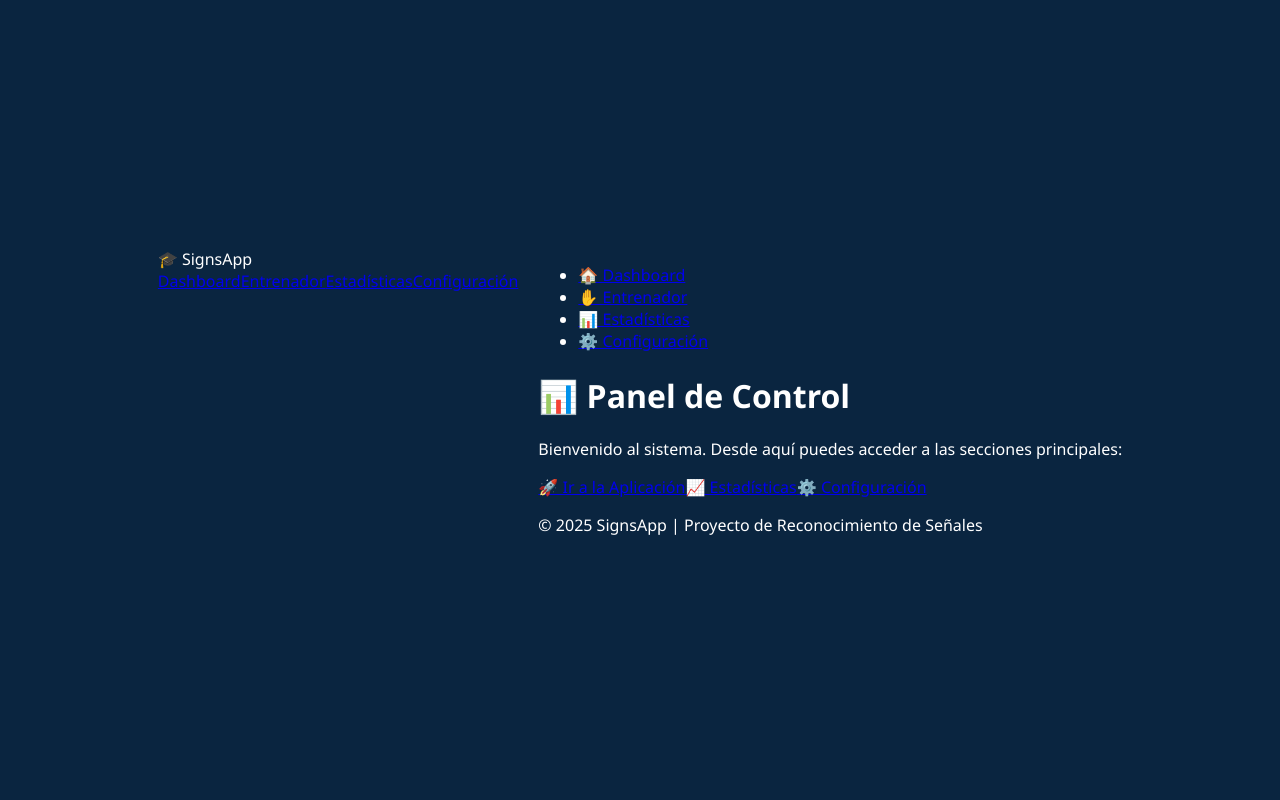
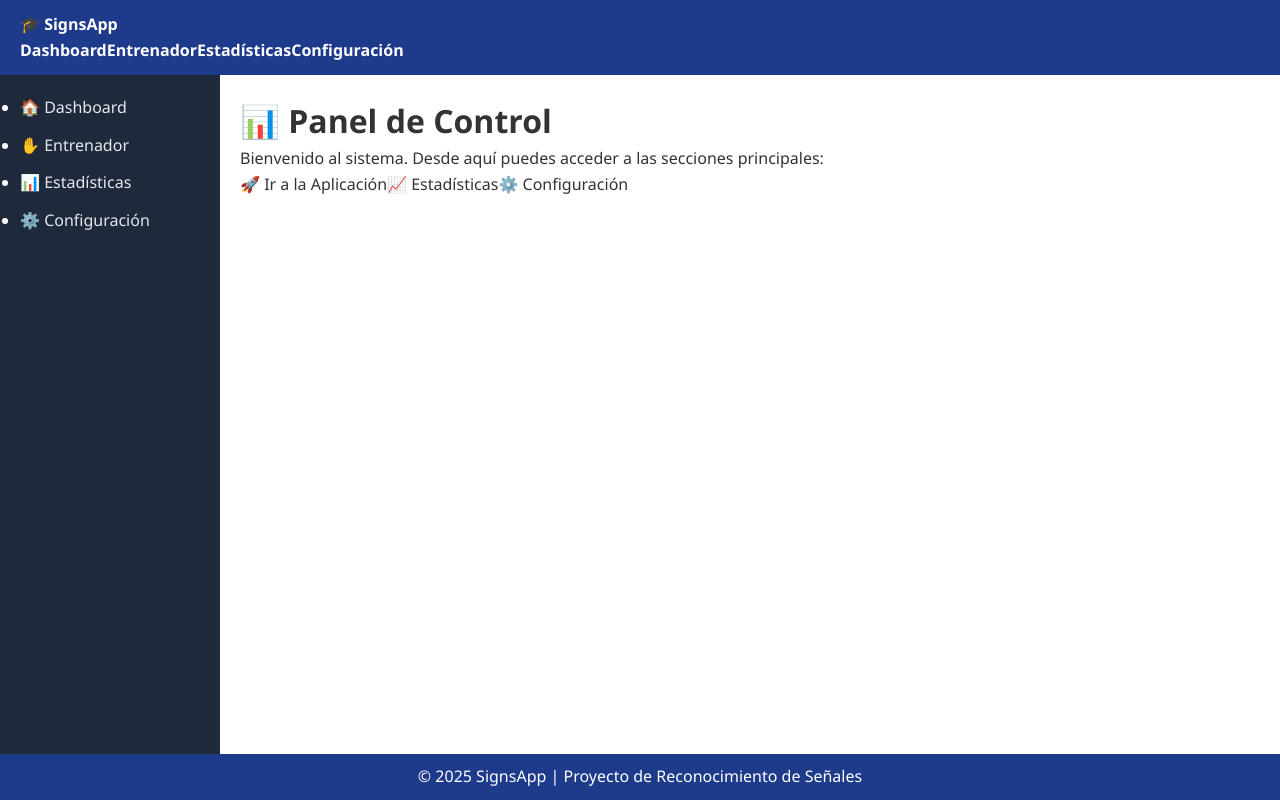
Before and after one commit to aguilarjordy/FINAL, a React (Vite) app in the folder frontend/: page / in a window 1280 px wide. Built offline with nearby package versions, Linux system fonts and the light colour scheme.

Commit message:
cambios diseño

```diff
--- a/frontend/src/layouts/MainLayout.jsx
+++ b/frontend/src/layouts/MainLayout.jsx
@@ -3,23 +3,19 @@ import { Outlet } from "react-router-dom";
 import Navbar from "../components/Navbar";
 import Sidebar from "../components/Sidebar";
 import Footer from "../components/Footer";
+import "../styles/dashboard.css"; // 🎯 Importa SOLO estilos del dashboard
 
 const MainLayout = () => {
   return (
-    <div className="app-container">
-      {/* 🔹 Barra superior */}
+    <div className="layout-container">
       <Navbar />
-
-      <div className="app-body">
-        {/* 🔹 Barra lateral */}
+      <div className="layout-content">
         <Sidebar />
-
-        {/* 🔹 Contenido principal */}
-        <main className="main-content">
+        <main className="layout-main">
           <Outlet />
-          <Footer />
         </main>
       </div>
+      <Footer />
     </div>
   );
 };
--- a/frontend/src/pages/App.jsx
+++ b/frontend/src/pages/App.jsx
@@ -1,5 +1,6 @@
 // src/pages/App.jsx
 import React, { useRef, useEffect, useState } from "react";
+import "../styles/app.css"; // 🎯 Importa SOLO los estilos de App
 
 const VOCALS = ["A", "E", "I", "O", "U"];
 const MAX_PER_LABEL = 100;
--- /dev/null
+++ b/frontend/src/styles/app.css
@@ -0,0 +1,124 @@
+/* 🎯 Estilos exclusivos de App.jsx */
+
+.container {
+  display: flex;
+  flex-direction: row;
+  justify-content: space-between;
+  padding: 20px;
+  height: 100vh;
+  background: linear-gradient(135deg, #0f172a, #1e3a8a, #0284c7);
+  color: white;
+  font-family: Arial, sans-serif;
+}
+
+.left, .right {
+  flex: 1;
+  margin: 10px;
+  padding: 20px;
+  background: rgba(255, 255, 255, 0.08);
+  border-radius: 12px;
+  box-shadow: 0 4px 12px rgba(0, 0, 0, 0.4);
+}
+
+.card-title {
+  font-size: 20px;
+  font-weight: bold;
+  margin-bottom: 10px;
+  color: #facc15;
+}
+
+.video-wrap {
+  position: relative;
+  width: 100%;
+  height: 360px;
+  border: 2px solid #06b6d4;
+  border-radius: 12px;
+  overflow: hidden;
+  background: black;
+}
+
+video {
+  width: 100%;
+  height: 100%;
+  object-fit: cover;
+}
+
+.overlay-canvas {
+  position: absolute;
+  top: 0;
+  left: 0;
+}
+
+.controls {
+  margin-top: 15px;
+  display: flex;
+  gap: 10px;
+}
+
+.button {
+  padding: 8px 14px;
+  border: none;
+  border-radius: 6px;
+  background-color: #06b6d4;
+  color: white;
+  font-weight: bold;
+  cursor: pointer;
+  transition: background 0.2s;
+}
+
+.button:hover {
+  background-color: #0891b2;
+}
+
+.button.red {
+  background-color: #dc2626;
+}
+
+.button.red:hover {
+  background-color: #b91c1c;
+}
+
+.button.gray {
+  background-color: #6b7280;
+}
+
+.button.gray:hover {
+  background-color: #4b5563;
+}
+
+.small {
+  font-size: 14px;
+  margin-top: 10px;
+  color: #d1d5db;
+}
+
+.prediction-box {
+  margin-top: 12px;
+  padding: 12px;
+  background: rgba(6, 182, 212, 0.2);
+  border: 1px solid #06b6d4;
+  border-radius: 6px;
+  font-size: 18px;
+  font-weight: bold;
+  text-align: center;
+}
+
+.label-row {
+  display: flex;
+  justify-content: space-between;
+  margin-bottom: 6px;
+}
+
+.progress {
+  width: 100%;
+  height: 10px;
+  background: #1e293b;
+  border-radius: 5px;
+  overflow: hidden;
+}
+
+.progress-inner {
+  height: 100%;
+  background: #06b6d4;
+  transition: width 0.3s ease-in-out;
+}
--- /dev/null
+++ b/frontend/src/styles/dashboard.css
@@ -0,0 +1,53 @@
+/* 🎯 Estilos exclusivos para Dashboard y MainLayout */
+
+.layout-container {
+  display: flex;
+  flex-direction: column;
+  min-height: 100vh;
+  background: #f9fafb;
+  font-family: "Segoe UI", Tahoma, Geneva, Verdana, sans-serif;
+}
+
+.layout-content {
+  display: flex;
+  flex: 1;
+}
+
+.layout-main {
+  flex: 1;
+  padding: 20px;
+  background: white;
+}
+
+.navbar {
+  background: #1e3a8a;
+  color: white;
+  padding: 12px 20px;
+  font-weight: bold;
+}
+
+.sidebar {
+  width: 220px;
+  background: #1e293b;
+  color: white;
+  padding: 20px;
+}
+
+.sidebar a {
+  display: block;
+  margin-bottom: 12px;
+  color: #e5e7eb;
+  text-decoration: none;
+  font-weight: 500;
+}
+
+.sidebar a:hover {
+  color: #06b6d4;
+}
+
+.footer {
+  background: #1e3a8a;
+  color: white;
+  padding: 10px;
+  text-align: center;
+}
--- a/frontend/src/styles/styles.css
+++ b/frontend/src/styles/styles.css
@@ -1,153 +1,35 @@
-/* === Estilos globales === */
-body {
+/* ===================== */
+/* 🌐 ESTILOS GLOBALES */
+/* ===================== */
+
+* {
   margin: 0;
-  font-family: "Segoe UI", Tahoma, Geneva, Verdana, sans-serif;
-  background: #0a2540; /* Fondo azul oscuro */
-  color: #fff;
-  height: 100vh;
-  display: flex;
-  justify-content: center;
-  align-items: center;
+  padding: 0;
+  box-sizing: border-box;
 }
 
-button {
-  cursor: pointer;
-  border: none;
-  outline: none;
+body {
+  font-family: 'Poppins', sans-serif;
+  background: #f4f6f9;
+  color: #333;
+  line-height: 1.6;
 }
 
-/* === Contenedor principal === */
-.app-container {
-  display: flex;
-  gap: 20px;
-  padding: 20px;
-  max-width: 1200px;
-  width: 100%;
+/* Links */
+a {
+  text-decoration: none;
+  color: inherit;
 }
 
-/* === Tarjetas (paneles) === */
-.card {
-  background: #102a43;
-  border-radius: 12px;
-  padding: 20px;
-  flex: 1;
+/* Botones básicos */
+button {
+  font-family: inherit;
+  cursor: pointer;
+}
+
+/* Contenedor raíz para toda la app */
+#root {
+  min-height: 100vh;
   display: flex;
   flex-direction: column;
-  box-shadow: 0 4px 15px rgba(0, 0, 0, 0.3);
 }
-
-.card-title {
-  font-size: 1.4rem;
-  font-weight: bold;
-  margin-bottom: 10px;
-  color: #61dafb;
-}
-
-.subtitle {
-  font-size: 0.9rem;
-  color: #ccc;
-  margin-bottom: 15px;
-}
-
-/* === Video y canvas === */
-.video-container {
-  position: relative;
-  width: 100%;
-  aspect-ratio: 4 / 3;
-  background: black;
-  border-radius: 10px;
-  overflow: hidden;
-}
-
-.video-container video,
-.video-container canvas {
-  position: absolute;
-  top: 0;
-  left: 0;
-  width: 100%;
-  height: 100%;
-}
-
-.overlay-canvas {
-  pointer-events: none;
-}
-
-/* === Botones === */
-.controls,
-.btn-group {
-  margin-top: 15px;
-  display: flex;
-  gap: 10px;
-  flex-wrap: wrap;
-}
-
-.btn {
-  padding: 8px 14px;
-  border-radius: 8px;
-  font-size: 0.9rem;
-  font-weight: bold;
-  transition: 0.2s ease;
-}
-
-.btn-blue {
-  background: #3b82f6;
-  color: #fff;
-}
-.btn-blue:hover {
-  background: #2563eb;
-}
-
-.btn-orange {
-  background: #f59e0b;
-  color: #fff;
-}
-.btn-orange:hover {
-  background: #d97706;
-}
-
-.btn-gray {
-  background: #6b7280;
-  color: #fff;
-}
-.btn-gray:hover {
-  background: #4b5563;
-}
-
-/* === Barra de progreso === */
-.collect-box {
-  margin-bottom: 15px;
-}
-
-.label-row {
-  display: flex;
-  justify-content: space-between;
-  margin-bottom: 5px;
-  font-size: 0.95rem;
-}
-
-.progress {
-  background: #1e293b;
-  border-radius: 6px;
-  height: 10px;
-  overflow: hidden;
-}
-
-.progress-bar {
-  background: #3b82f6;
-  height: 100%;
-  transition: width 0.3s ease;
-}
-
-/* === Estado y predicción === */
-.status {
-  margin-top: 10px;
-  font-size: 0.95rem;
-  color: #ddd;
-}
-
-.prediction {
-  margin-top: 10px;
-  font-size: 1.1rem;
-  font-weight: bold;
-  color: #22c55e;
-}
```
